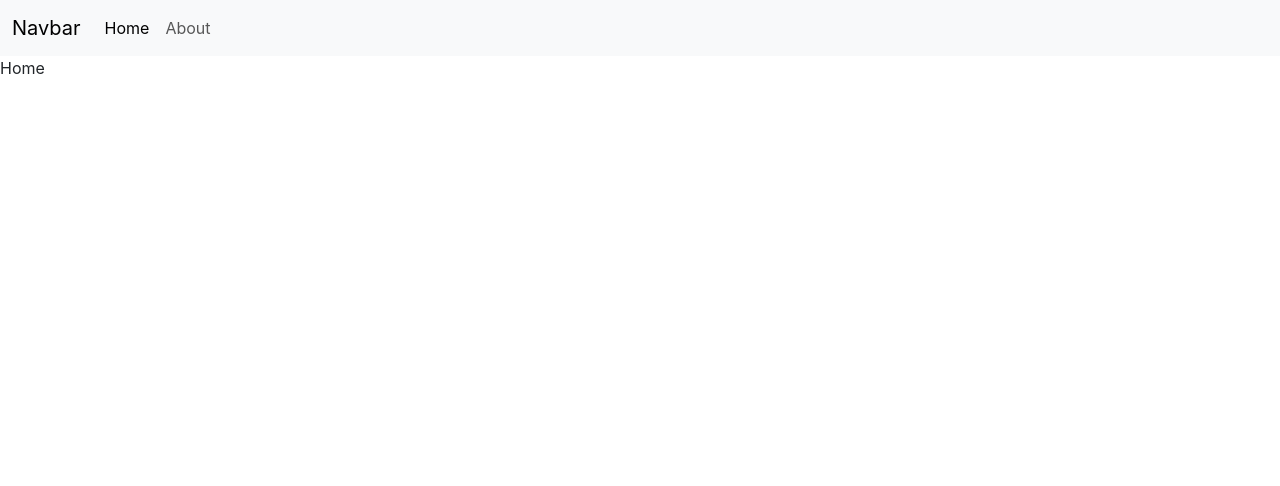
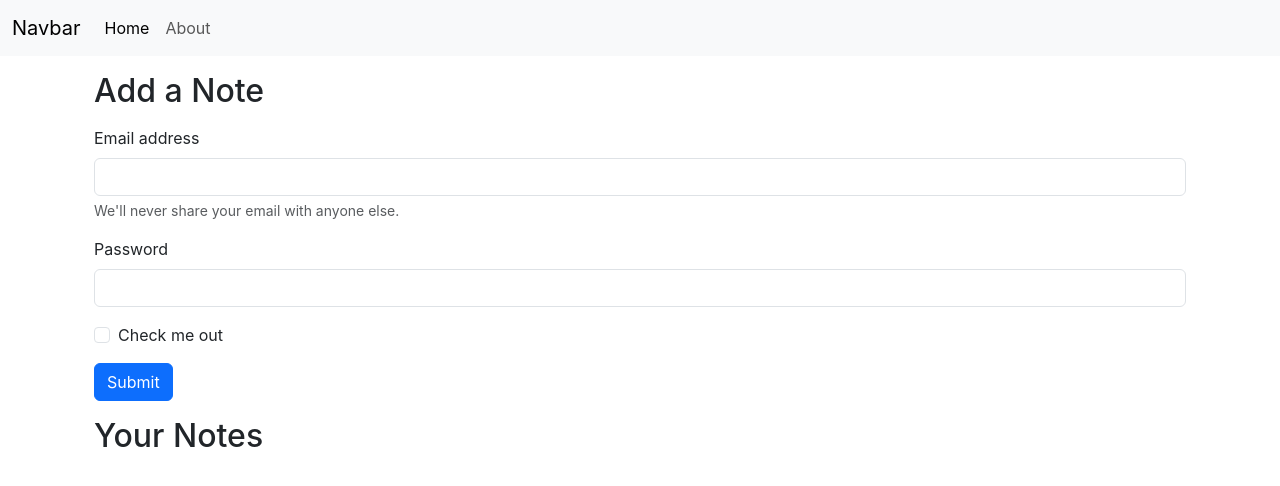
Before and after one commit to Ajinkyabhamre/NotesApp---MERN-stack., a React (Create React App) app: page / in a window 1280 px wide. Shown: the top 486 px of the page. Built offline with nearby package versions, Linux system fonts and the light colour scheme.

Commit message:
implemented useLocation Hook in React

```diff
--- a/src/App.js
+++ b/src/App.js
@@ -10,11 +10,12 @@
       <NoteState>
         <Router>
           <Navbar />
-
-          <Routes>
-            <Route exact path="/" element={<Home />} />
-            <Route exact path="/about" element={<About />} />
-          </Routes>
+          <div className="container">
+            <Routes>
+              <Route exact path="/" element={<Home />} />
+              <Route exact path="/about" element={<About />} />
+            </Routes>
+          </div>
         </Router>
       </NoteState>
     </>
--- a/src/components/About.js
+++ b/src/components/About.js
@@ -1,17 +1,5 @@
-import React, { useContext, useEffect } from "react";
-import NoteContext from "../context/notes/noteContext";
+import React from "react";
 
 export const About = () => {
-  const a = useContext(NoteContext);
-
-  useEffect(() => {
-    a.update();
-    // eslint-disable-next-line
-  }, []);
-
-  return (
-    <div>
-      About - This is about {a.state.name} and his roll num is {a.state.rollnum}
-    </div>
-  );
+  return <div>About - This is about page</div>;
 };
--- a/src/components/Home.js
+++ b/src/components/Home.js
@@ -1,5 +1,56 @@
 import React from "react";
 
 export const Home = () => {
-  return <div>Home</div>;
+  return (
+    <div>
+      <div className="container my-3">
+        <h2>Add a Note</h2>
+
+        <form className="my-3">
+          <div className="mb-3">
+            <label htmlFor="exampleInputEmail1" className="form-label">
+              Email address
+            </label>
+            <input
+              type="email"
+              className="form-control"
+              id="exampleInputEmail1"
+              aria-describedby="emailHelp"
+            />
+            <div id="emailHelp" className="form-text">
+              We'll never share your email with anyone else.
+            </div>
+          </div>
+          <div className="mb-3">
+            <label htmlFor="exampleInputPassword1" className="form-label">
+              Password
+            </label>
+            <input
+              type="password"
+              className="form-control"
+              id="exampleInputPassword1"
+            />
+          </div>
+          <div className="mb-3 form-check">
+            <input
+              type="checkbox"
+              className="form-check-input"
+              id="exampleCheck1"
+            />
+            <label className="form-check-label" htmlFor="exampleCheck1">
+              Check me out
+            </label>
+          </div>
+          <button type="submit" className="btn btn-primary">
+            Submit
+          </button>
+        </form>
+      </div>
+
+      <div className="container my-3">
+<h2>Your Notes</h2>
+
+      </div>
+    </div>
+  );
 };
--- a/src/components/Navbar.js
+++ b/src/components/Navbar.js
@@ -1,7 +1,12 @@
-import React from "react";
-import { Link } from "react-router-dom";
+import { React, useEffect } from "react";
+import { Link, useLocation } from "react-router-dom";
 
 export const Navbar = () => {
+  let location = useLocation();
+  useEffect(() => {
+    console.log(location.pathname);
+  }, [location]);
+
   return (
     <nav className="navbar navbar-expand-lg bg-body-tertiary">
       <div className="container-fluid">
@@ -23,12 +28,23 @@
         <div className="collapse navbar-collapse" id="navbarSupportedContent">
           <ul className="navbar-nav me-auto mb-2 mb-lg-0">
             <li className="nav-item">
-              <Link className="nav-link active" aria-current="page" to="/">
+              <Link
+                className={`nav-link ${
+                  location.pathname === "/" ? "active" : ""
+                }`}
+                aria-current="page"
+                to="/"
+              >
                 Home
               </Link>
             </li>
             <li className="nav-item">
-              <Link className="nav-link" to="/about">
+              <Link
+                className={`nav-link ${
+                  location.pathname === "/about" ? "active" : ""
+                }`}
+                to="/about"
+              >
                 About
               </Link>
             </li>
```
